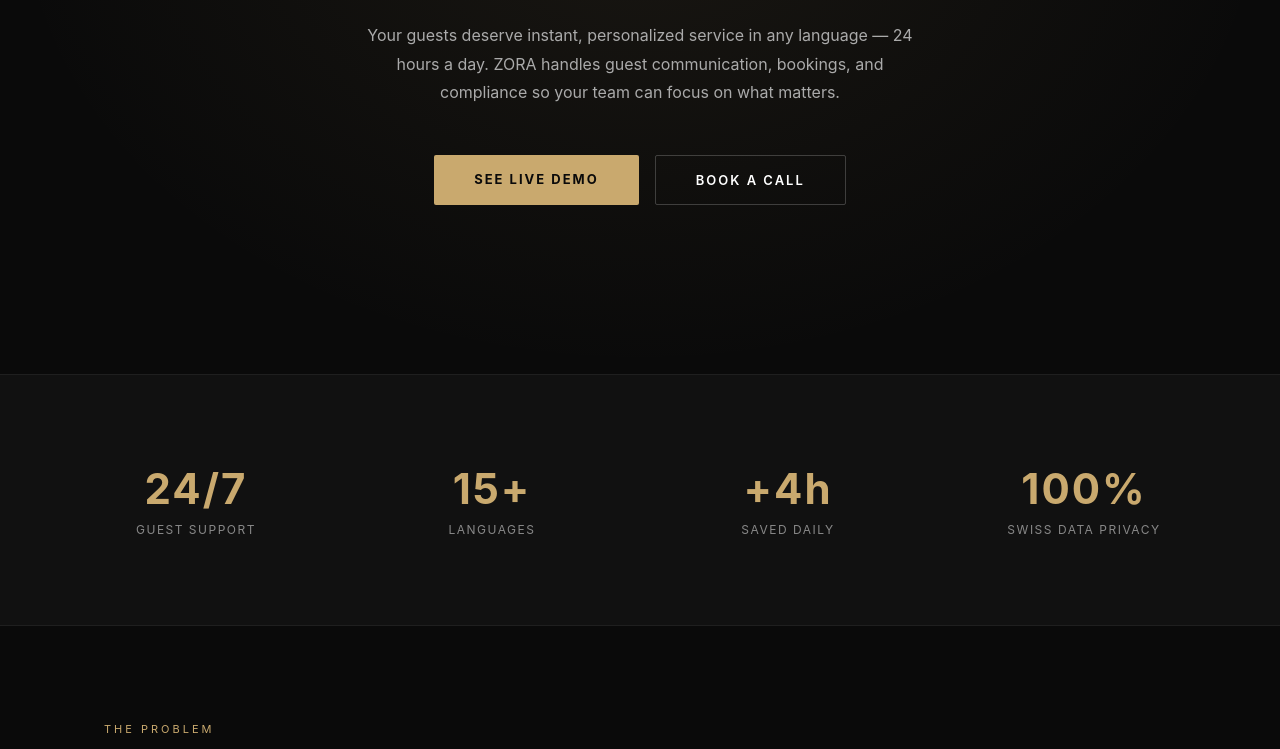
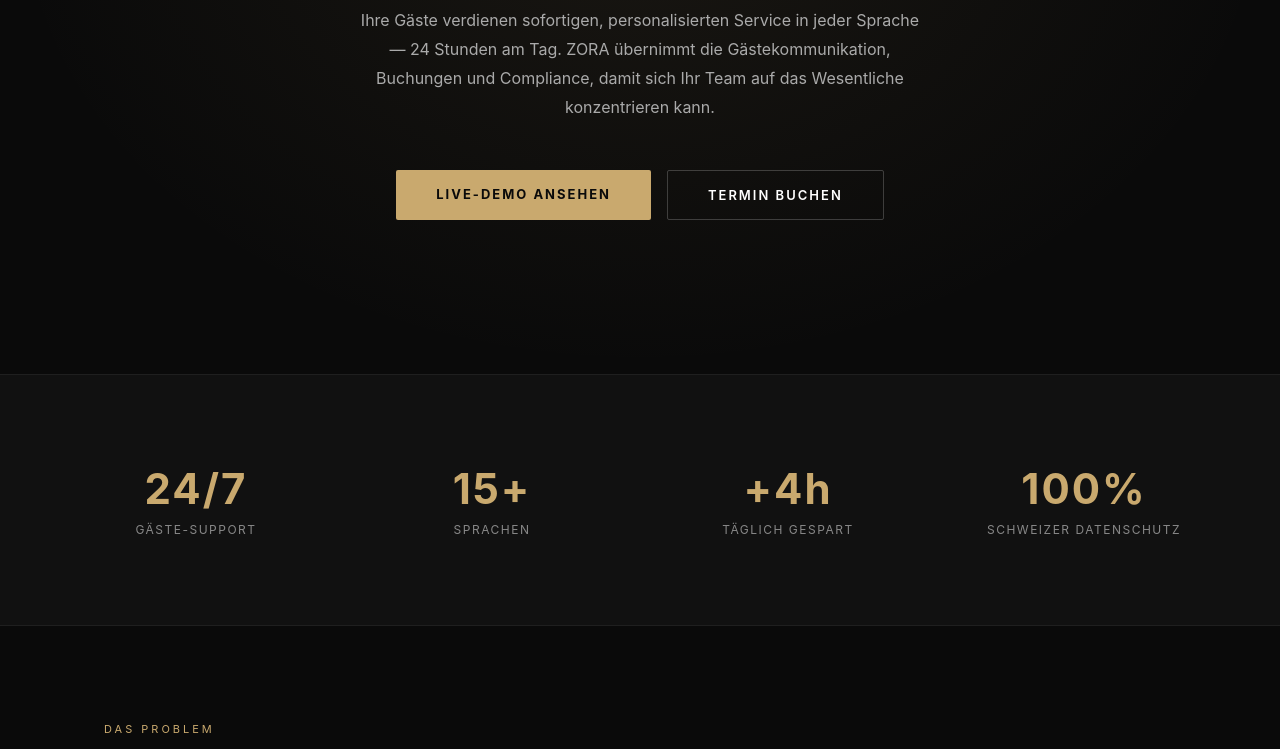
Before and after one commit to adrianzafrillaa-commits/zora-website, a website: page index.html in a window 1280 px wide. Shown: the part 426-1175 px from the top of the page. Drawn offline with Linux system fonts and the light colour scheme.

Commit message:
Update index.html

```diff
--- a/index.html
+++ b/index.html
@@ -564,6 +564,7 @@
   document.getElementById("user-input").addEventListener("keydown", function(e) {
     if (e.key === "Enter") sendMessage();
   });
+  setLang('de', document.querySelector('[onclick="setLang(\'de\', this)"]'));
   addMessage("Welcome to Hotel Altstadt Luzern. I am your virtual concierge, available 24 hours a day.\n\nHow may I assist you today?", "bot");
 };
 
```
